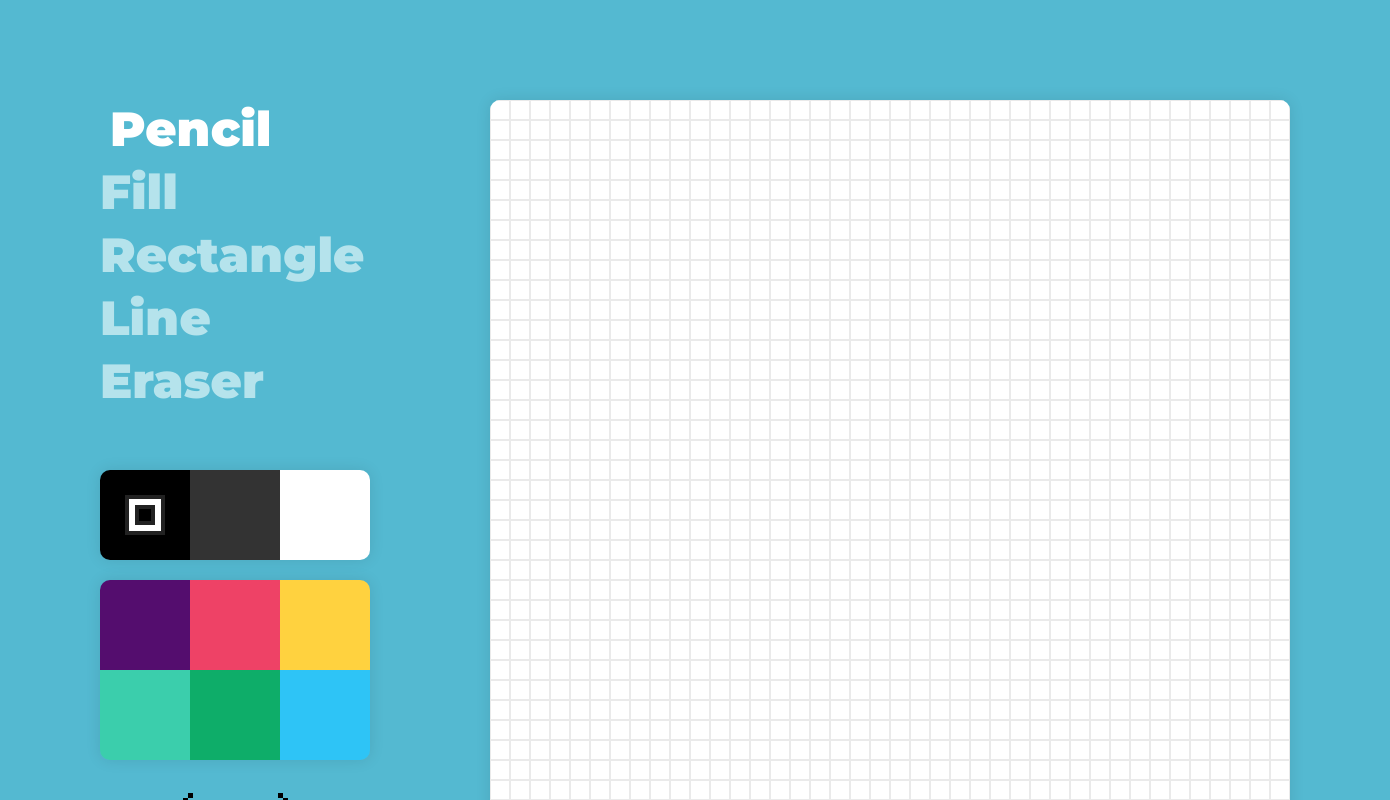
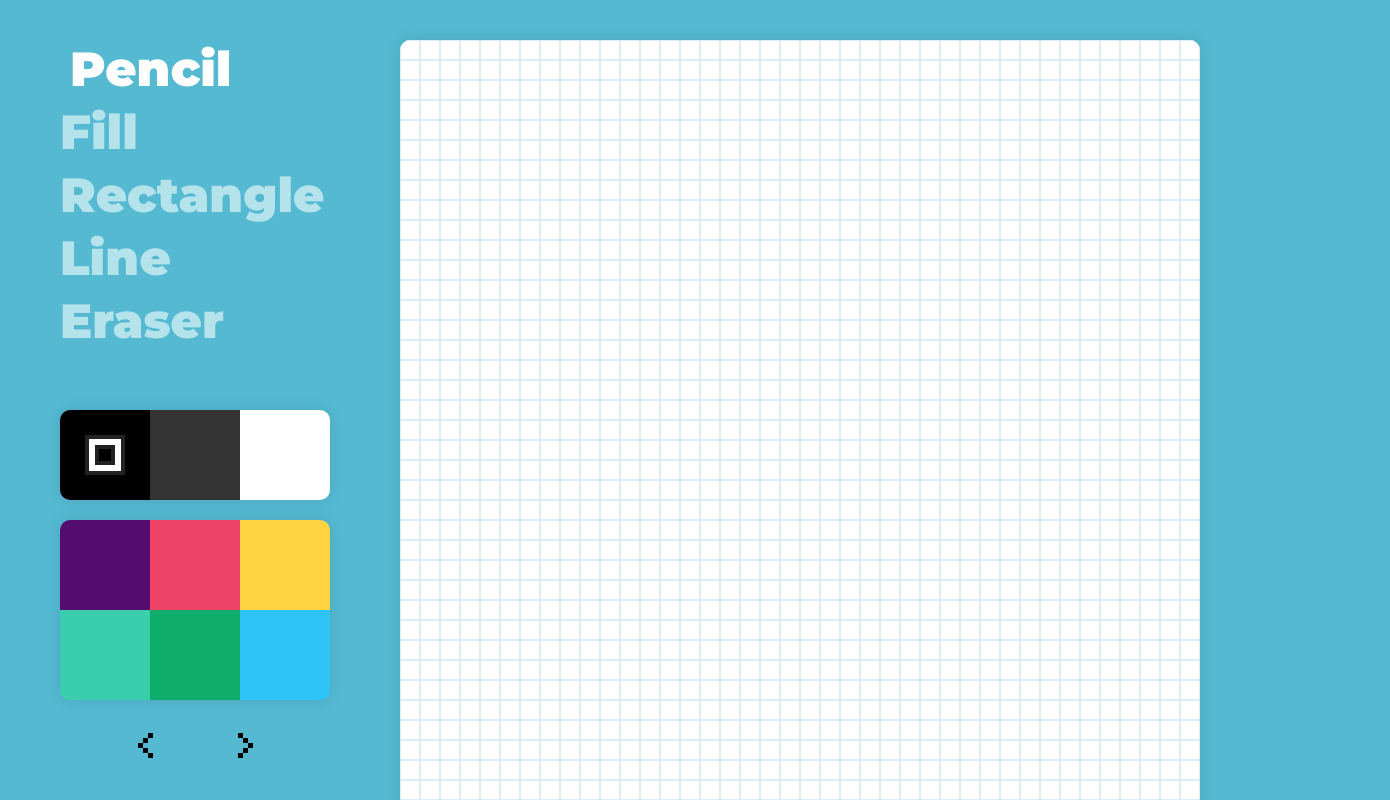
Before and after one commit to luketmillar/pixel-draw, a React (Create React App) app: page / in a window 1280 px wide. Shown: the top 800 px of the page, 1390 px wide, since content can reach past the window. Built offline with nearby package versions, Linux system fonts and the light colour scheme.

Commit message:
Landscape iPad

```diff
--- a/src/App.css
+++ b/src/App.css
@@ -21,3 +21,24 @@ button {
   margin: unset;
   text-align: left;
 }
+
+.topSpacer {
+  height: 100px;
+}
+
+.toolbar {
+  margin-left: 100px;
+  margin-right: 80px;
+  width: 270px;
+}
+
+@media only screen and (max-height: 1000px) {
+  .toolbar {
+    margin-left: 60px;
+    margin-right: 30px;
+  }
+
+  .topSpacer {
+    height: 40px;
+  }
+}
--- a/src/App.tsx
+++ b/src/App.tsx
@@ -11,9 +11,9 @@ function App() {
   useKeyboardCommands()
   return (
     <>
-      <div style={{ height: 100 }} />
+      <div className="topSpacer" />
       <div style={{ display: 'flex' }}>
-        <div style={{ marginLeft: 100, marginRight: 80, width: 270 }}>
+        <div className="toolbar">
           <TextTools />
           <div style={{ height: 60 }} />
           <ColorPicker />
--- a/src/Canvas/Components/styles.ts
+++ b/src/Canvas/Components/styles.ts
@@ -1 +1 @@
-export const GridColor = '#eaeaea'
+export const GridColor = '#DAECF7'
```
